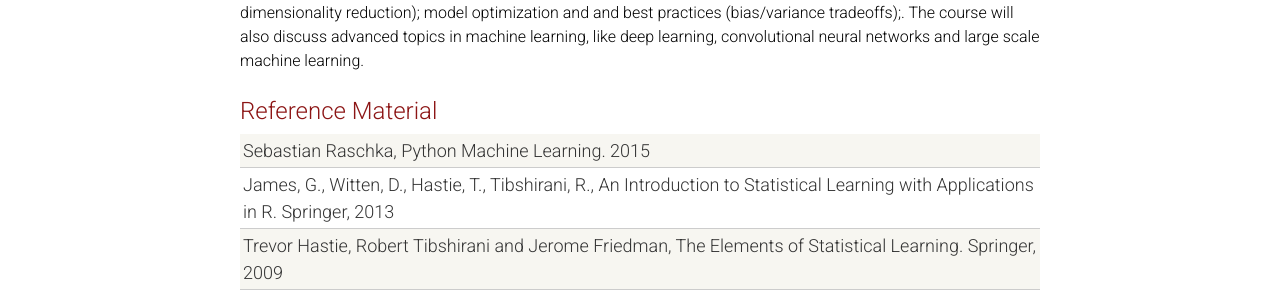
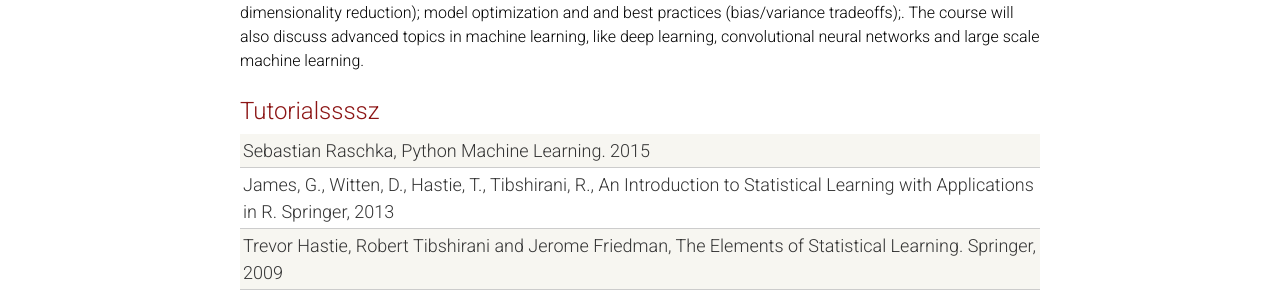
Before and after one commit to Mickael-Galliez/ml17s, a Jekyll site: the page built from index.html, in a window 1280 px wide. Shown: the part 182-472 px from the top of the page. Built offline with Jekyll 4.4.1, drawn with Linux system fonts in a browser that asks for light colours.

Commit message:
Update index.html

```diff
--- a/index.html
+++ b/index.html
@@ -9,10 +9,10 @@
 <div class="home">
   <div class="materials-wrap">
 
-<div class="module-header">Reference Material</div>
+<div class="module-header">Tutorialssssz</div>
 
     <div class="materials-item">
-      <a href="https://sebastianraschka.com/books.html/">
+      <a href="https://sebastianraschka.com/books.html">
         Sebastian Raschka, Python Machine Learning. 2015
       </a>
     </div>
```
